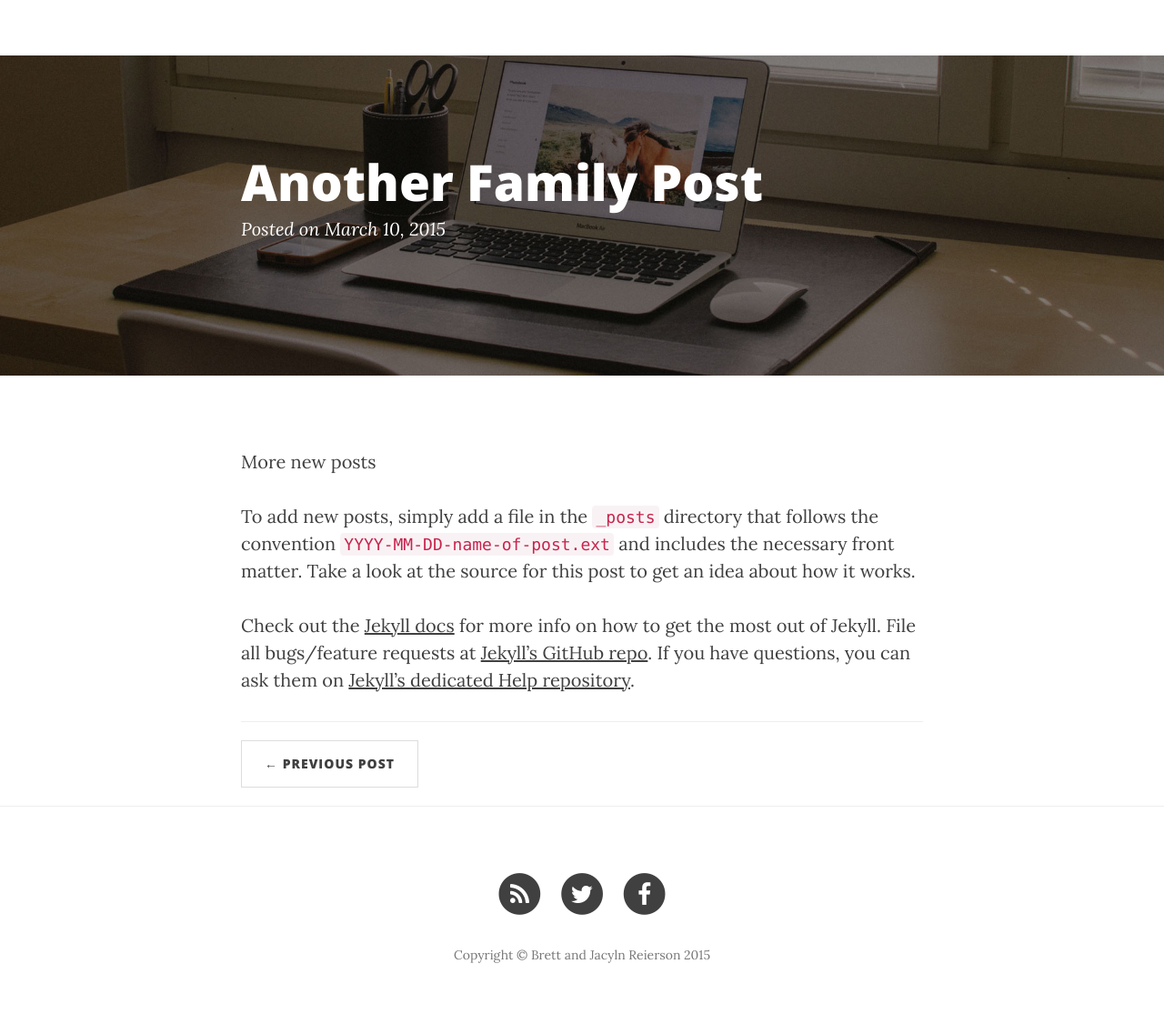
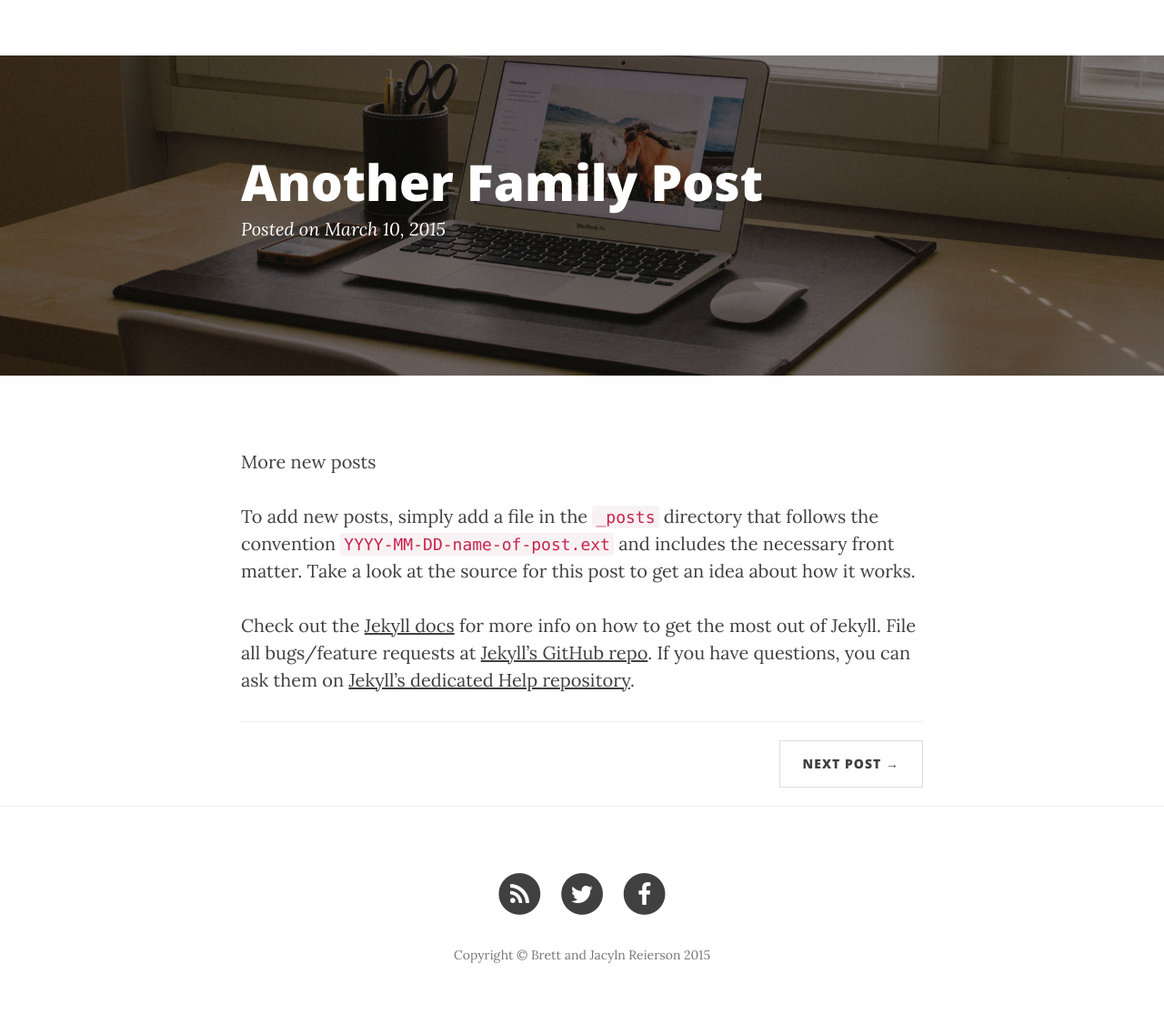
Before and after one commit to flyforlife/flyforlife.github.io, a Jekyll site: the page built from _posts/2015-03-10-family-post3.md, in a window 1280 px wide. Shown: the whole page at 91% size. Built offline with Jekyll 4.4.1, drawn with Linux system fonts in a browser that asks for light colours; nearby versions of some CDN libraries; some of the changed lines change nothing that is shown.

Commit message:
Added category aware post navigation

```diff
--- a/_layouts/post.html
+++ b/_layouts/post.html
@@ -25,14 +25,16 @@ layout: default
 				{{ content }}
                 <hr>
                 <ul class="pager">
-                    {% if page.previous.url %}
+                    {% assign previous_post = page.previous_in_category %}
+                    {% if previous_post %}
                     <li class="previous">
-                        <a href="{{ page.previous.url | prepend: site.baseurl | replace: '//', '/' }}" data-toggle="tooltip" data-placement="top" title="{{page.previous.title}}">&larr; Previous Post</a>
+                        <a href="{{ previous_post.url | prepend: site.baseurl | replace: '//', '/' }}" data-toggle="tooltip" data-placement="top" title="{{previous_post.title}}">&larr; Previous Post</a>
                     </li>
                     {% endif %}
-                    {% if page.next.url %}
+                    {% assign next_post = page.next_in_category %}
+                    {% if next_post %}
                     <li class="next">
-                        <a href="{{ page.next.url | prepend: site.baseurl | replace: '//', '/' }}" data-toggle="tooltip" data-placement="top" title="{{page.next.title}}">Next Post &rarr;</a>
+                        <a href="{{ next_post.url | prepend: site.baseurl | replace: '//', '/' }}" data-toggle="tooltip" data-placement="top" title="{{next_post.title}}">Next Post &rarr;</a>
                     </li>
                     {% endif %}
                 </ul>
--- /dev/null
+++ b/_plugins/category_aware_post_navigation.rb
@@ -0,0 +1,27 @@
+module Jekyll
+
+  class CategoryAwarePostNavigation < Generator
+
+    safe true
+
+    def generate(site)
+      site.categories.each_pair do |category, posts|
+        posts.each do |post|
+          index = posts.index post
+          next_in_category = nil
+          previous_in_category = nil
+          if index
+            if index < posts.length - 1
+              next_in_category = posts[index + 1]
+            end
+            if index > 0
+              previous_in_category = posts[index - 1]
+            end
+          end
+          post.data["next_in_category"] = next_in_category unless next_in_category.nil?
+          post.data["previous_in_category"] = previous_in_category unless previous_in_category.nil?
+        end
+      end
+    end
+  end
+end
--- a/_plugins/category_pages.rb
+++ b/_plugins/category_pages.rb
@@ -81,30 +81,4 @@ module Jekyll
       @next_page_path = paginate_path(site, @next_page, category)
     end
   end
-
-  class Jekyll::Post
-    # Allow navigation to next or previous post within the same category
-
-    def next_in_category
-      return self.next if self.categories.length != 1
-      category_posts = self.site.categories[self.categories[0]]
-      pos = category_posts.index {|post| post.equal?(self)}
-      if  pos && pos < category_posts.length - 1
-           category_posts[pos + 1]
-      else
-           nil
-      end
-    end
-
-    def previous_in_category
-      return self.previous if self.categories.length != 1
-      category_posts = self.site.categories[self.categories[0]]
-      pos = category_posts.index {|post| post.equal?(self)}
-      if  pos && pos > 0
-           category_posts[pos - 1]
-      else
-           nil
-      end
-    end
-  end
 end
```
